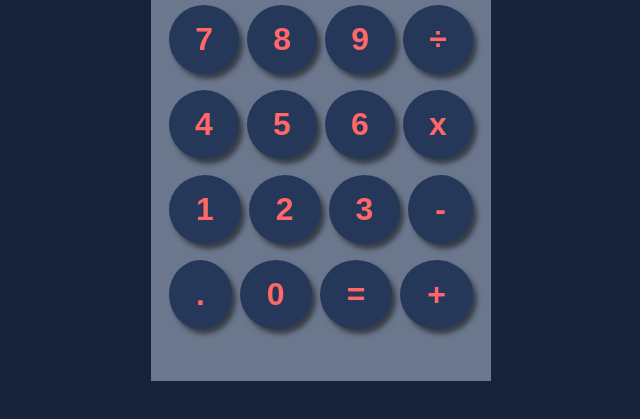
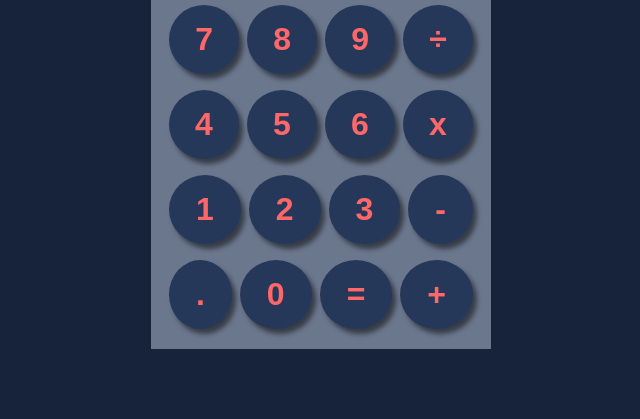
Before and after one commit to roman-thapa/calculator, a plain HTML site: page index.html in a window 1280 px wide. Shown: the part 175-594 px from the top of the page, without its empty margins (319-959 px from the left). Drawn offline with Linux system fonts and the light colour scheme.

Commit message:
Change height of the continer

```diff
--- a/style.css
+++ b/style.css
@@ -17,7 +17,7 @@ body{
 }
 
 .continer{
-    height: 28.5rem;
+    height: 26.5rem;
     width: 20rem;
     padding: 10px;
     background-color: #6B778D;
```
